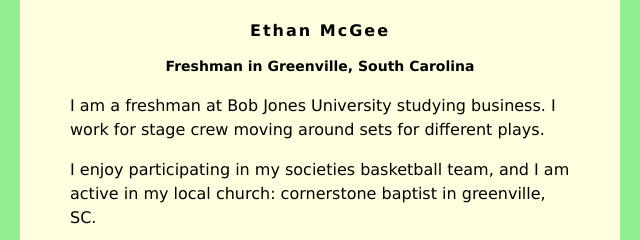
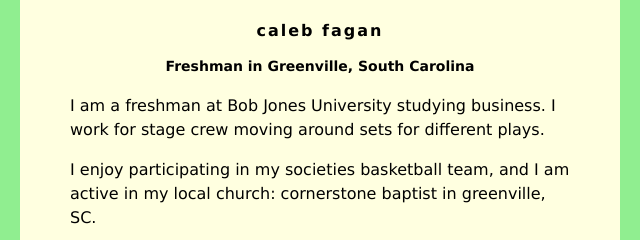
Before and after one commit to johnson119/johnson119.github.io, a plain HTML site: page index.html in a window 1280 px wide. Shown: the top 240 px of the page, 320-960 px from the left. Drawn offline with Linux system fonts and the light colour scheme.

Commit message:
Update index.html

```diff
--- a/index.html
+++ b/index.html
@@ -30,7 +30,7 @@ h3 {
 </head>
 <body>
     <div id="content">
-        <h1>Ethan McGee</h1>
+        <h1>caleb fagan</h1>
         <h2>Freshman in Greenville, South Carolina</h2>
 
          <p>I am a freshman at Bob Jones University studying business. I work for stage crew moving around sets for different plays.</p>
```
